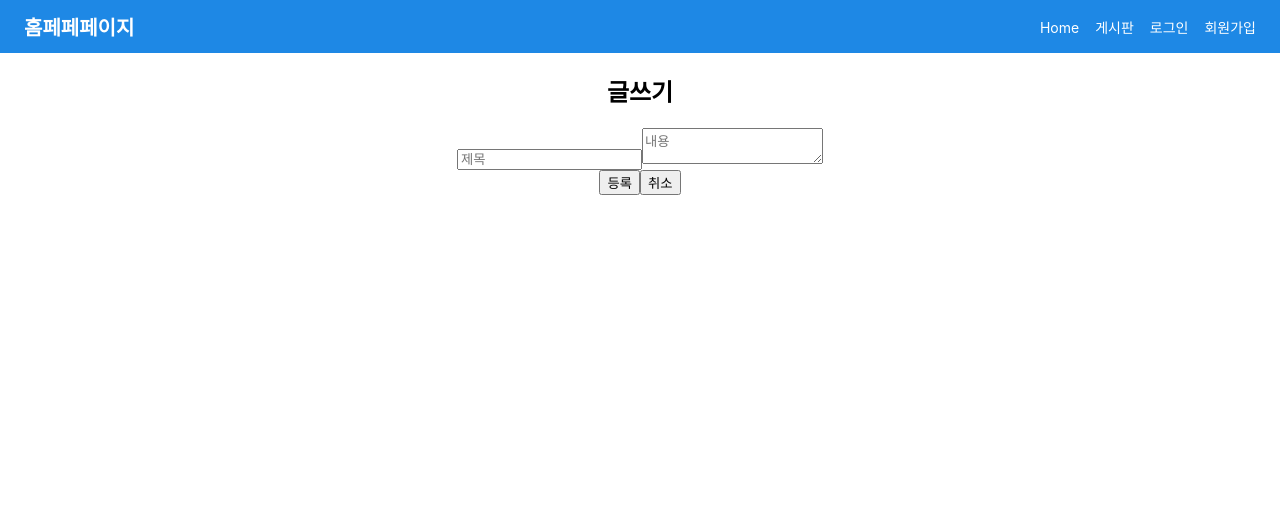
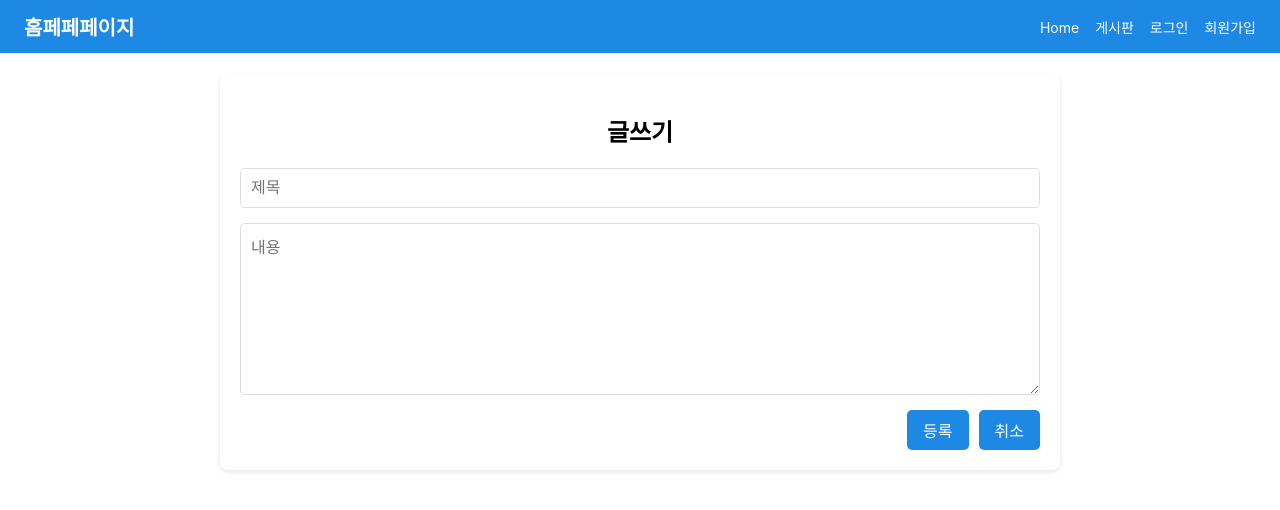
Before and after one commit to Kukyeon/react_board_front_project_20251013, a React (Create React App) app: page /board/write in a window 1280 px wide. Shown: the top 510 px of the page. Built offline with nearby package versions, Linux system fonts and the light colour scheme; no server answers.

Commit message:
글쓰기 페이지 디자인 추가

```diff
--- /dev/null
+++ b/src/pages/BoardWrite.css
@@ -0,0 +1,62 @@
+.write-container {
+    max-width: 800px;
+    margin: 20px auto;
+    padding: 20px;
+    background-color: white;
+    border-radius: 8px;
+    box-shadow: 0 2px 5px rgba(0, 0, 0, 0.1);
+}
+
+.write-container h2 {
+    text-align: center;
+    margin-bottom: 20px;
+}
+
+.write-form {
+    display: flex;
+    flex-direction: column;
+}
+
+.write-form input {
+    padding: 10px;
+    border: 1px solid #dddddd;
+    border-radius: 5px;
+    font-size: 16px;
+    margin-bottom: 15px;
+}
+
+.write-form textarea {
+    padding: 10px;
+    border: 1px solid #dddddd;
+    border-radius: 5px;
+    font-size: 16px;
+    margin-bottom: 15px;
+    resize: vertical;
+    min-height: 150px;
+}
+
+.button-group {
+    display: flex;
+    justify-content: flex-end;
+    gap: 10px;
+}
+
+.button-group button {
+    border: none;
+    border-radius: 5px;
+    font-size: 16px;
+    padding: 8px 16px;
+    cursor: pointer;
+    background-color: #1e88e5;
+    color: white;
+}
+
+.button-group button[type="submit"]:hover {
+    background: #0263b8;
+    color: white;
+}
+
+.button-group button[type="button"]:hover {
+    background: #f84646;
+    color: white;
+}
--- a/src/pages/BoardWrite.js
+++ b/src/pages/BoardWrite.js
@@ -1,6 +1,7 @@
 import { useState } from "react";
 import { useNavigate } from "react-router-dom";
 import api from "../api/axiosConfig";
+import "./BoardWrite.css";
 
 
 function BoardWrite({ user }){
@@ -33,7 +34,7 @@
     return (
         <div className="write-container">
             <h2>글쓰기</h2>
-            <form onSubmit={handleSubmit}>
+            <form onSubmit={handleSubmit} className="write-form">
                 <input type="text" placeholder="제목" value={title}
                 onChange={(e)=>setTitle(e.target.value)} />
                 <textarea placeholder="내용" value={content}
```
